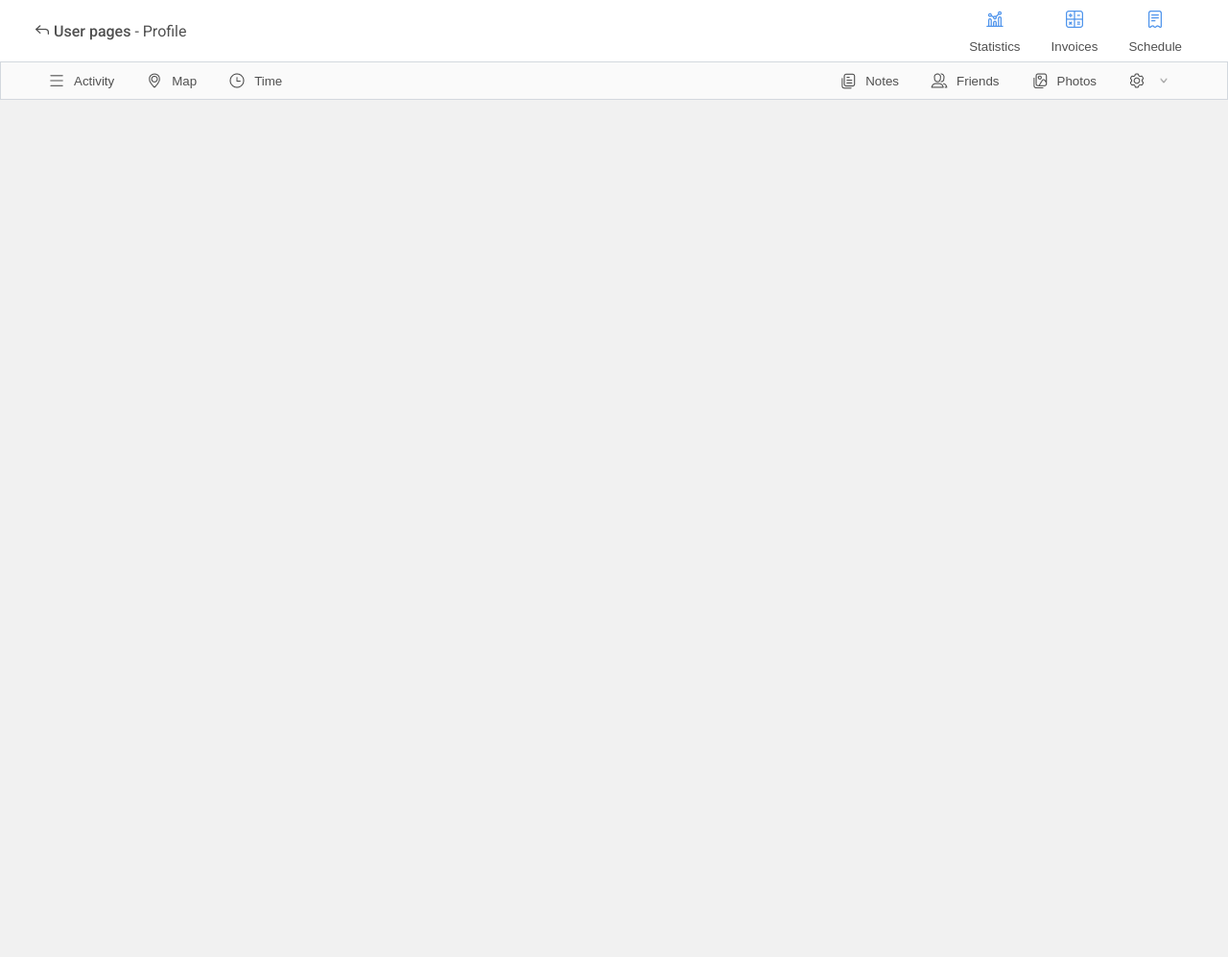
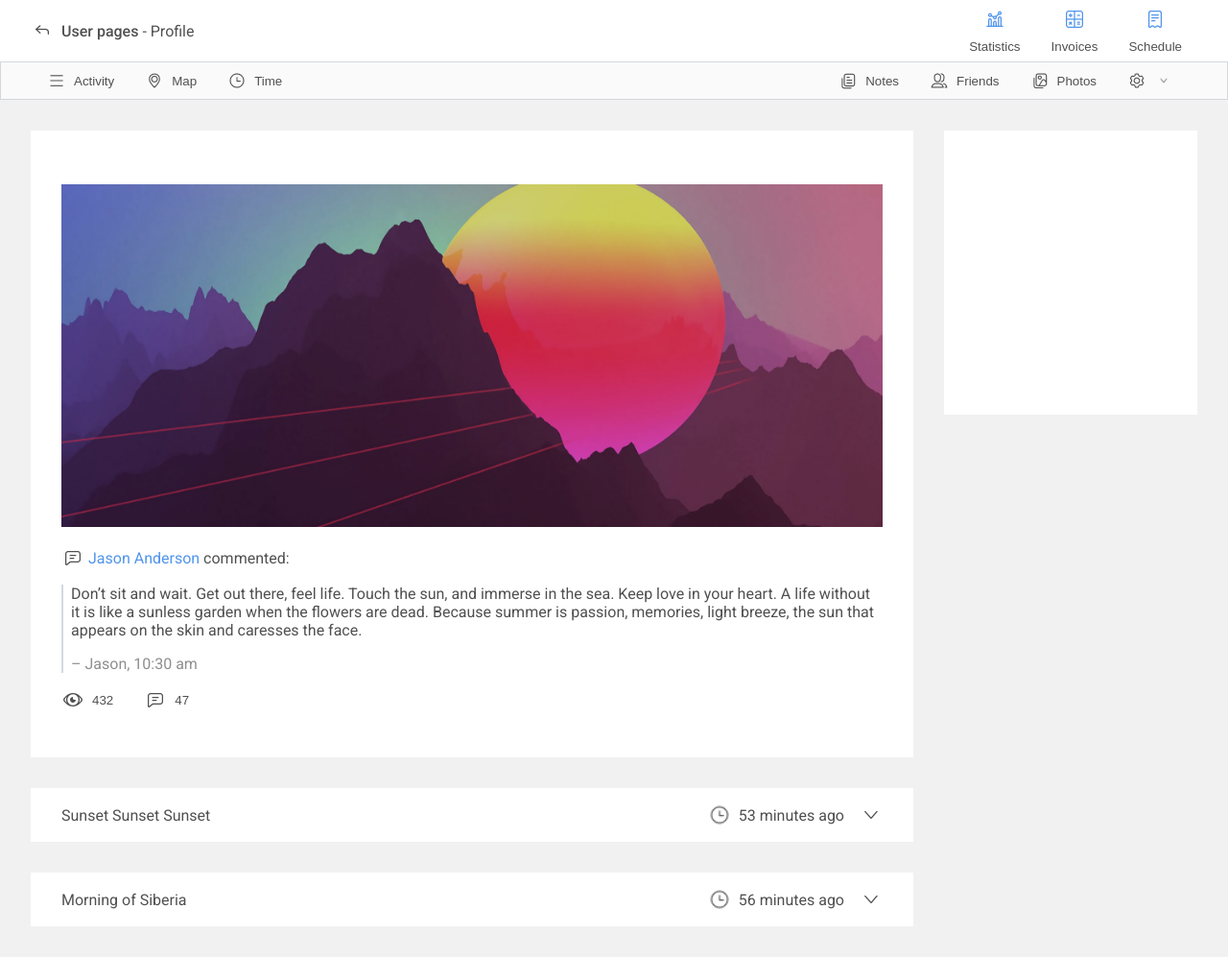
Before and after one commit to Patronogenesys/test-task-web-bee, a plain HTML site: page index.html in a window 1280 px wide. Shown: the whole page at 96% size. Before the commit the page ends 800 px from the top, so only its background shows below. Drawn offline with Linux system fonts and the light colour scheme.

Commit message:
feat: Посты готовы

```diff
--- a/index.html
+++ b/index.html
@@ -86,5 +86,102 @@
         </button>
       </div>
     </nav>
+
+    <main>
+      <div class="main_posts">
+        <section class="posts_post">
+          <div class="post_header"></div>
+          <img src="src/post-image1.png" alt="Post Image" class="post_image" />
+          <div class="post_comments">
+            <div class="comments_comment">
+              <div class="comment_header">
+                <img
+                  class="comment_ico"
+                  src="src/ico-comment.png"
+                  alt="Comment"
+                />
+                <p class="comment_author">
+                  <a class="comment_author-link" href="">Jason Anderson</a>
+                  commented:
+                </p>
+              </div>
+              <div class="comment_content">
+                <p class="comment_text">
+                  Don’t sit and wait. Get out there, feel life. Touch the sun,
+                  and immerse in the sea. Keep love in your heart. A life
+                  without it is like a sunless garden when the flowers are dead.
+                  Because summer is passion, memories, light breeze, the sun
+                  that appears on the skin and caresses the face.
+                </p>
+                <p class="comment_signature">– Jason, 10:30 am</p>
+              </div>
+              <div class="comment_stats">
+                <div class="comment_stats-left-wrap">
+                  <button class="comment_stats-views">
+                    <img
+                      class="comment_stats-ico"
+                      src="src/ico-views.png"
+                      alt=""
+                    />432
+                  </button>
+                  <button class="comment_stats-comments">
+                    <img
+                      class="comment_stats-ico"
+                      src="src/ico-comment.png"
+                      alt=""
+                    />47
+                  </button>
+                </div>
+              </div>
+            </div>
+          </div>
+        </section>
+        <section class="posts_post--folded">
+          <div class="post_header">
+            <p class="post_header-text">Sunset Sunset Sunset</p>
+            <div class="post_header-right-wrap">
+              <img
+                src="src/nav-ico-time.png"
+                alt="Posted"
+                class="post_header-time-ico"
+              />
+              <p class="post_header-time">53 minutes ago</p>
+              <button class="post_header-unfold">
+                <img
+                  src="src/post-ico-unfold.png"
+                  alt="More..."
+                  class="post_header-unfold-ico"
+                />
+              </button>
+            </div>
+          </div>
+        </section>
+        <section class="posts_post--folded">
+          <div class="post_header">
+            <p class="post_header-text">Morning of Siberia</p>
+            <div class="post_header-right-wrap">
+              <img
+                src="src/nav-ico-time.png"
+                alt="Posted"
+                class="post_header-time-ico"
+              />
+              <p class="post_header-time">56 minutes ago</p>
+              <button class="post_header-unfold">
+                <img
+                  src="src/post-ico-unfold.png"
+                  alt="More..."
+                  class="post_header-unfold-ico"
+                />
+              </button>
+            </div>
+          </div>
+        </section>
+      </div>
+      <div class="main_right">
+        <section class="main_profile-card"></section>
+        <section class="main_navigation-menu"></section>
+        <section class="main_posting-menu"></section>
+      </div>
+    </main>
   </body>
 </html>
--- a/style.css
+++ b/style.css
@@ -15,19 +15,19 @@
   padding: 0;
   box-sizing: border-box;
 }
-
+body {
+  background-color: var(--bg-color);
+  font-family: "Roboto", sans-serif;
+  font-weight: 400;
+  color: var(--black-color);
+}
 button {
   color: inherit;
   background-color: inherit;
   border: 0;
   border-radius: 0;
 }
-body {
-  background-color: var(--bg-color);
-  font-family: "Roboto", sans-serif;
-  font-weight: 400;
-  color: var(--black-color);
-}
+
 header {
   display: flex;
   justify-content: space-between;
@@ -35,12 +35,14 @@ header {
   background-color: var(--white-color);
   text-align: center;
 }
-
 .header_left {
   display: flex;
   align-items: center;
   height: 100%;
   margin-left: 32px;
+}
+.header_back-btn {
+  margin-right: 8px;
 }
 .header_crumbles {
   font-weight: 500;
@@ -99,3 +101,130 @@ nav {
 .nav_right {
   display: flex;
 }
+
+main {
+  display: flex;
+  justify-content: space-between;
+  gap: 32px;
+  padding: 32px;
+}
+main section {
+  background-color: var(--white-color);
+}
+.main_posts {
+  display: flex;
+  flex-direction: column;
+  gap: 32px;
+}
+.posts_post,
+.posts_post--folded {
+  padding: 0 32px;
+}
+.posts_post {
+  padding-bottom: 32px;
+}
+.post_header {
+  display: flex;
+  justify-content: space-between;
+  align-items: center;
+  height: 56px;
+}
+.post_image {
+  width: 100%;
+  object-fit: fill;
+}
+.post_comments {
+  display: flex;
+  flex-direction: column;
+  gap: 16px;
+  margin: 16px 0;
+}
+.comments_comment {
+  display: flex;
+  flex-direction: column;
+  gap: 16px;
+}
+.comment_header {
+  display: flex;
+  align-items: center;
+  gap: 4px;
+}
+.comment_ico {
+  width: 24px;
+  height: 24px;
+}
+.comment_author {
+}
+.comment_author-link {
+  color: var(--blue-color);
+  text-decoration: none;
+}
+.comment_author-link:hover {
+  text-decoration: underline;
+}
+.comment_content {
+  display: flex;
+  flex-direction: column;
+  gap: 16px;
+  padding-left: 8px;
+  border-left: var(--grey-color) 2px solid;
+}
+.comment_text {
+}
+.comment_signature {
+  color: var(--second-tx-color);
+}
+.comment_stats {
+}
+.comment_stats-left-wrap {
+  display: flex;
+  gap: 32px;
+}
+.comment_stats-views {
+}
+
+.comment_stats-comments,
+.comment_stats-views {
+  display: flex;
+  align-items: center;
+  gap: 8px;
+}
+.comment_stats-ico {
+  width: 24px;
+  height: 24px;
+}
+.post_header-text {
+}
+.post_header-right-wrap {
+  display: flex;
+  align-items: center;
+  gap: 16px;
+}
+.post_header-time-ico {
+  margin-right: -8px;
+  width: 24px;
+  height: 24px;
+}
+.post_header-time {
+}
+.post_header-unfold {
+  width: 24px;
+  height: 24px;
+}
+.post_header-unfold-ico {
+  width: inherit;
+  height: inherit;
+}
+.main_right {
+  display: flex;
+  flex-direction: column;
+  gap: 32px;
+}
+.main_profile-card {
+  width: 264px;
+  height: 296px;
+}
+.main_navigation-menu {
+}
+.main_posting-menu {
+}
```
Also changed, not shown: src/ico-comment.png (added), src/ico-views.png (added), src/post-ico-unfold.png (added), src/post-image1.png (added).
